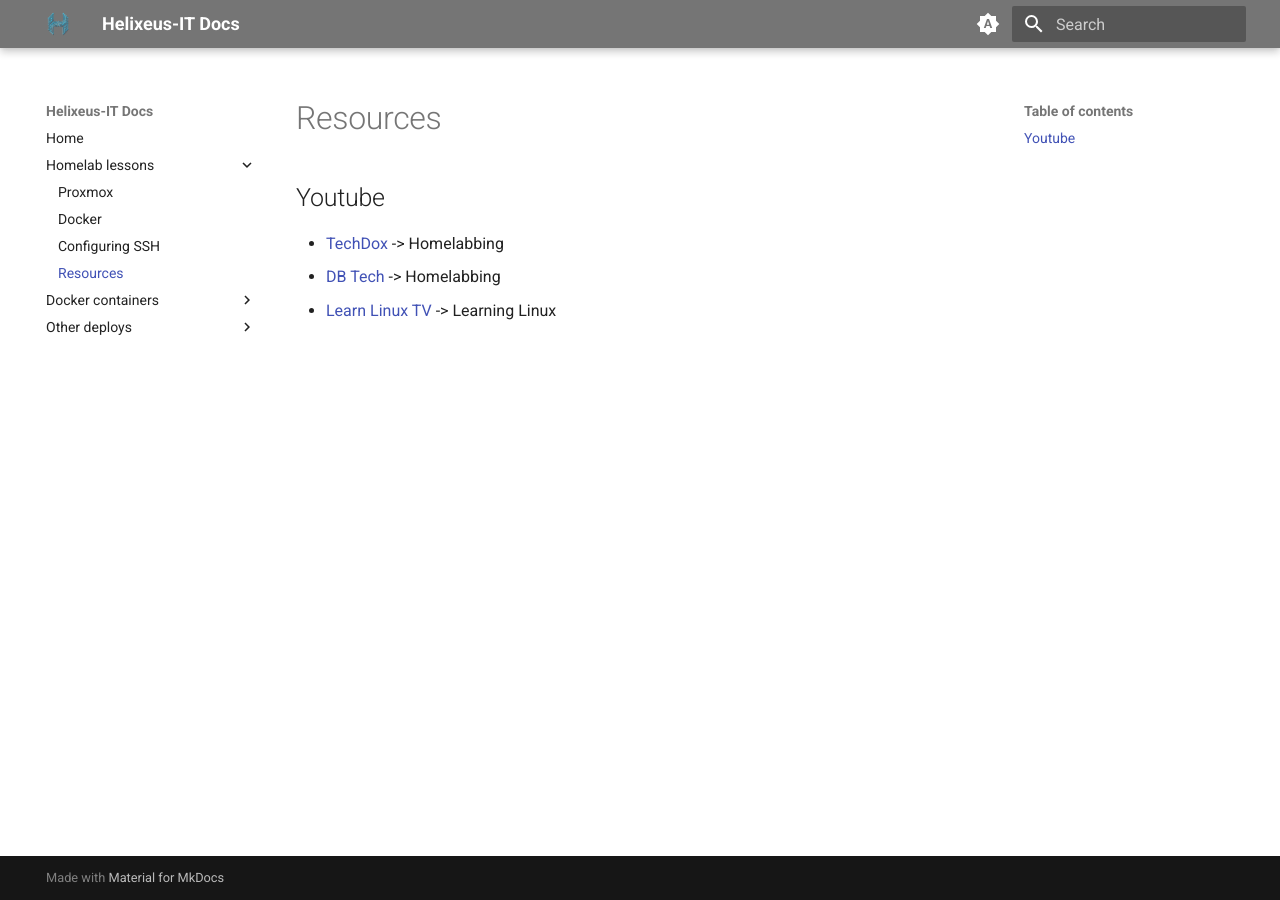
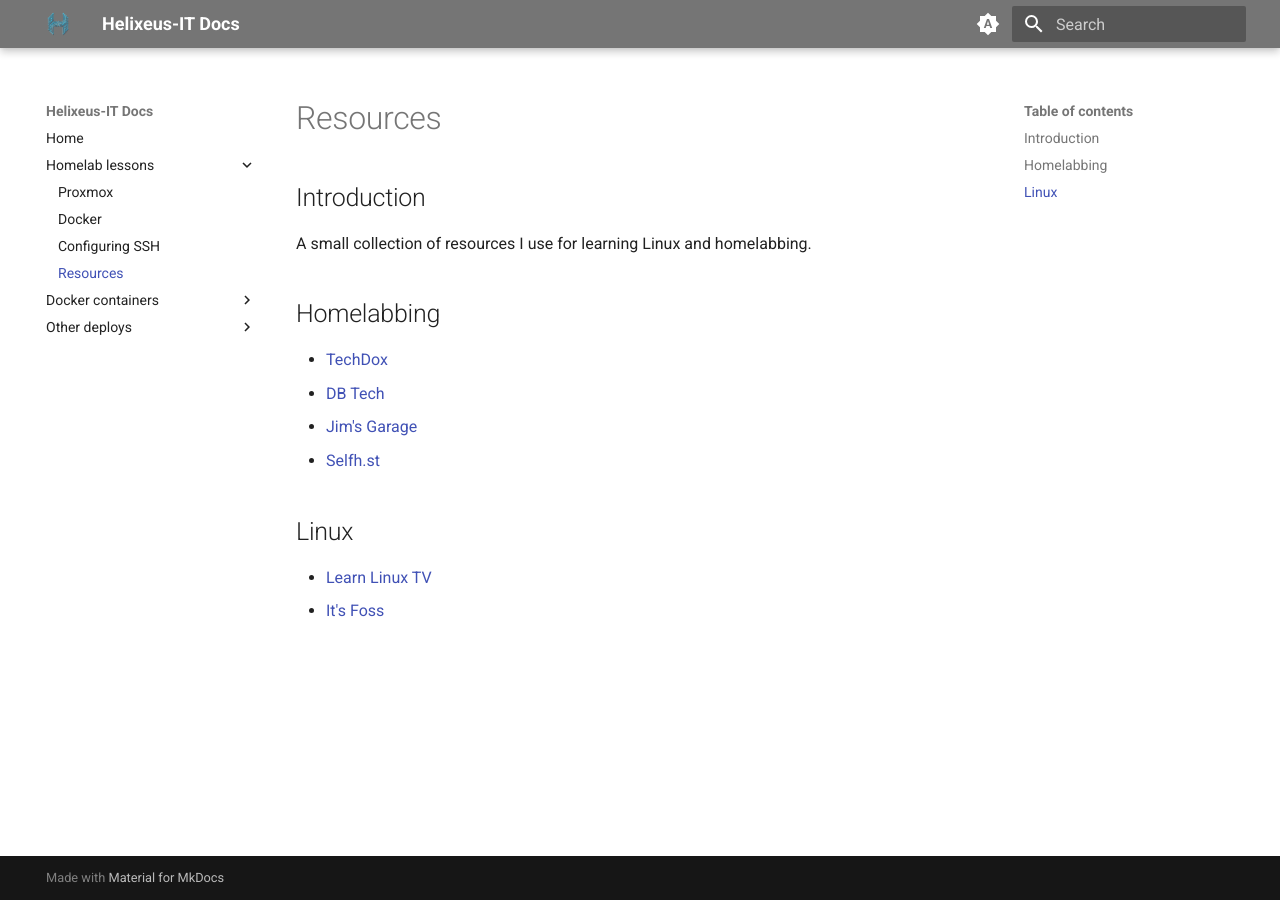
Before and after one commit to JustHelixia/mkdocs, an MkDocs documentation site: the page built from docs/resources.md, in a window 1280 px wide. Built offline with MkDocs 1.6.1 and Material for MkDocs 9.7.7, drawn with Linux system fonts in a browser that asks for light colours.

Commit message:
Added sources to resources.md

```diff
--- a/docs/resources.md
+++ b/docs/resources.md
@@ -1,6 +1,14 @@
 # Resources
 
-## Youtube
-- [TechDox](https://www.youtube.com/@Techdox) -> Homelabbing
-- [DB Tech](https://www.youtube.com/@DBTechYT) -> Homelabbing
-- [Learn Linux TV](https://www.youtube.com/@LearnLinuxTV) -> Learning Linux
+## Introduction
+A small collection of resources I use for learning Linux and homelabbing.
+
+## Homelabbing
+- [TechDox](https://www.youtube.com/@Techdox)
+- [DB Tech](https://www.youtube.com/@DBTechYT)
+- [Jim's Garage](https://www.youtube.com/@Jims-Garage)
+- [Selfh.st](https://selfh.st/)
+
+## Linux
+- [Learn Linux TV](https://www.youtube.com/@LearnLinuxTV)
+- [It's Foss](https://itsfoss.com/)
```
